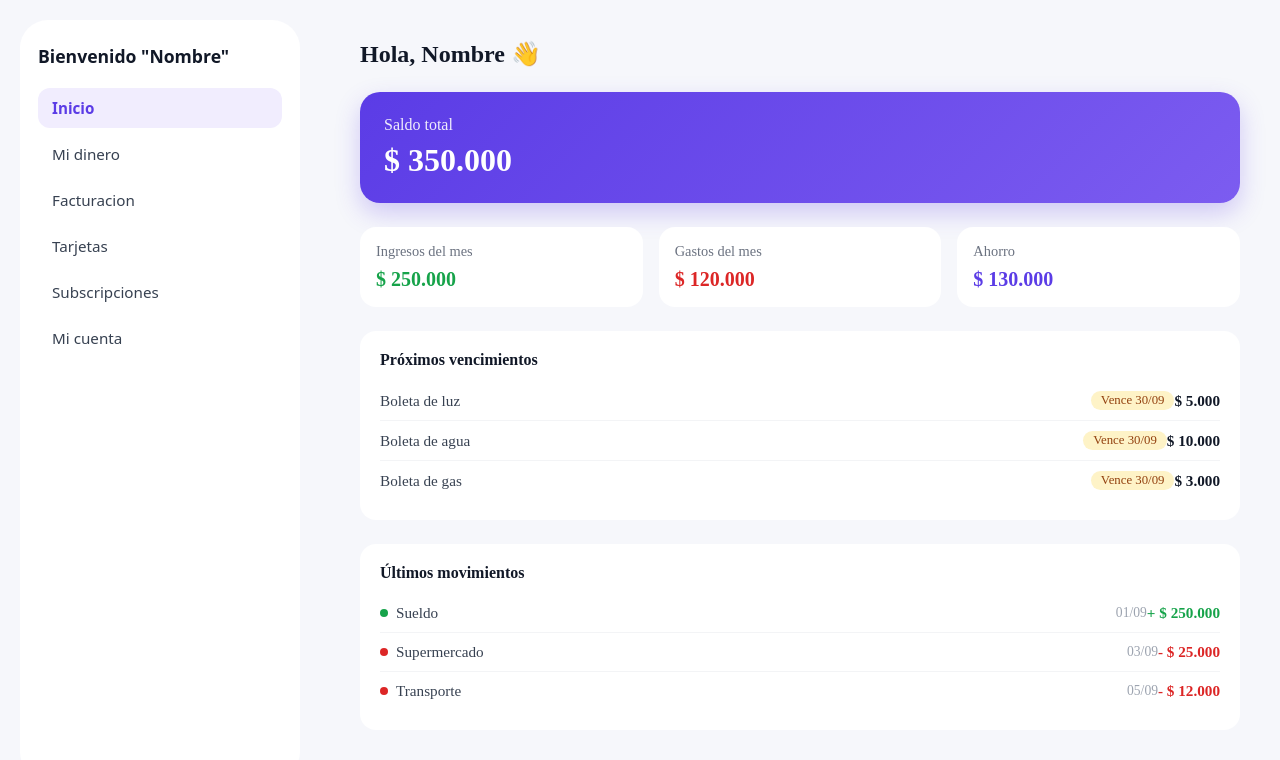
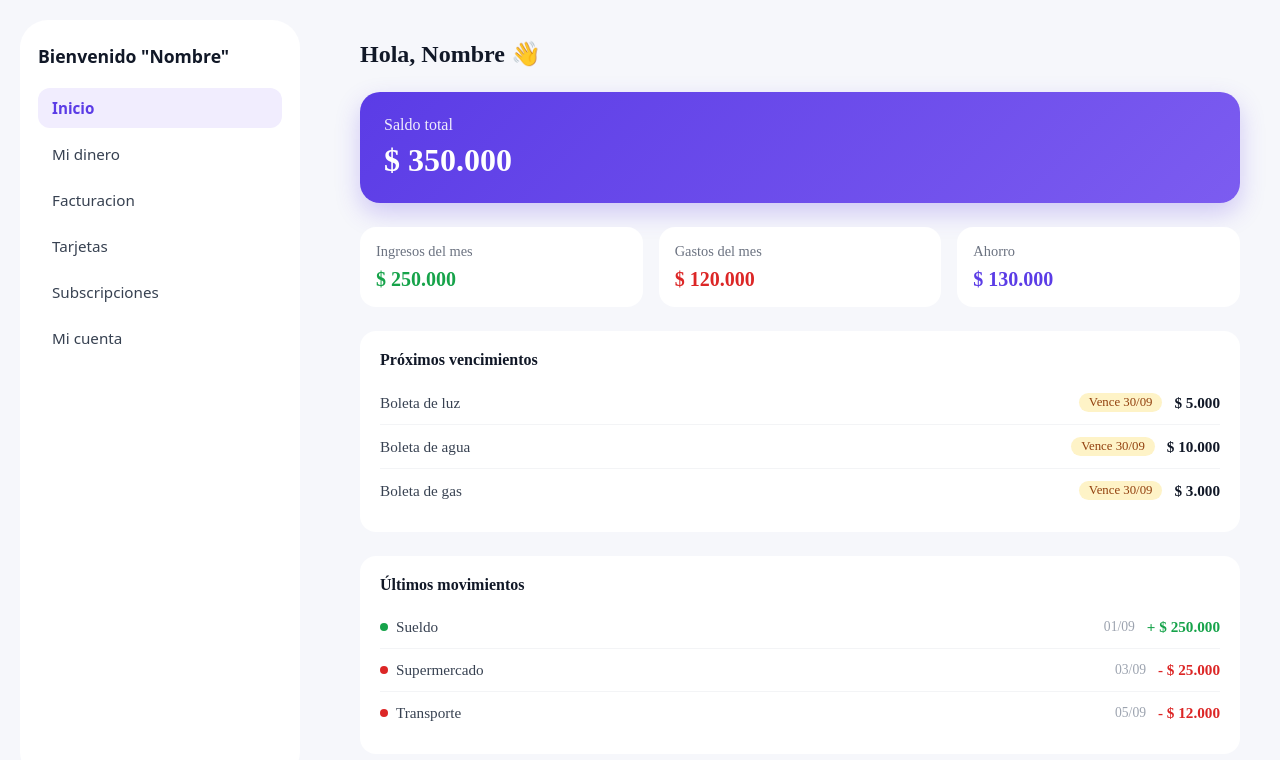
Before and after one commit to tomisanti05/Sistema-Gestion-Finanzas, a React (Vite) app in the folder apps/frontend/: page /inicio in a window 1280 px wide. Shown: the top 760 px of the page. Built offline with nearby package versions, Linux system fonts and the light colour scheme.

Commit message:
ajusto tipografia y espaciado de las listas

```diff
--- a/apps/frontend/src/pages/inicio.css
+++ b/apps/frontend/src/pages/inicio.css
@@ -80,14 +80,15 @@
 .inicio-seccion h2 {
   margin: 0 0 12px 0;
   font-size: 1rem;
+  font-weight: 600;
   color: #111827;
 }
 
 .inicio-fila {
   display: flex;
-  justify-content: space-between;
   align-items: center;
-  padding: 10px 0;
+  gap: 12px;
+  padding: 12px 0;
   border-bottom: 1px solid #f3f4f6;
   font-size: 0.95rem;
   color: #374151;
```
